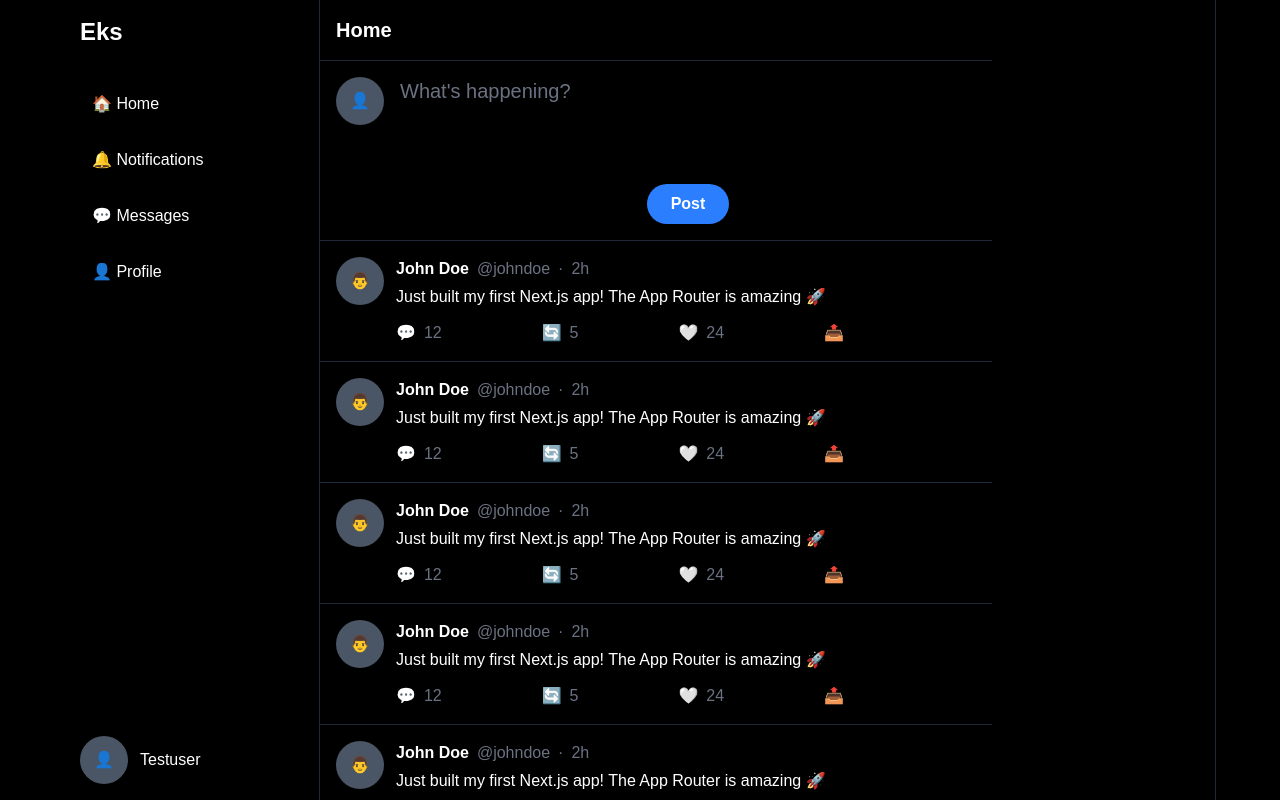
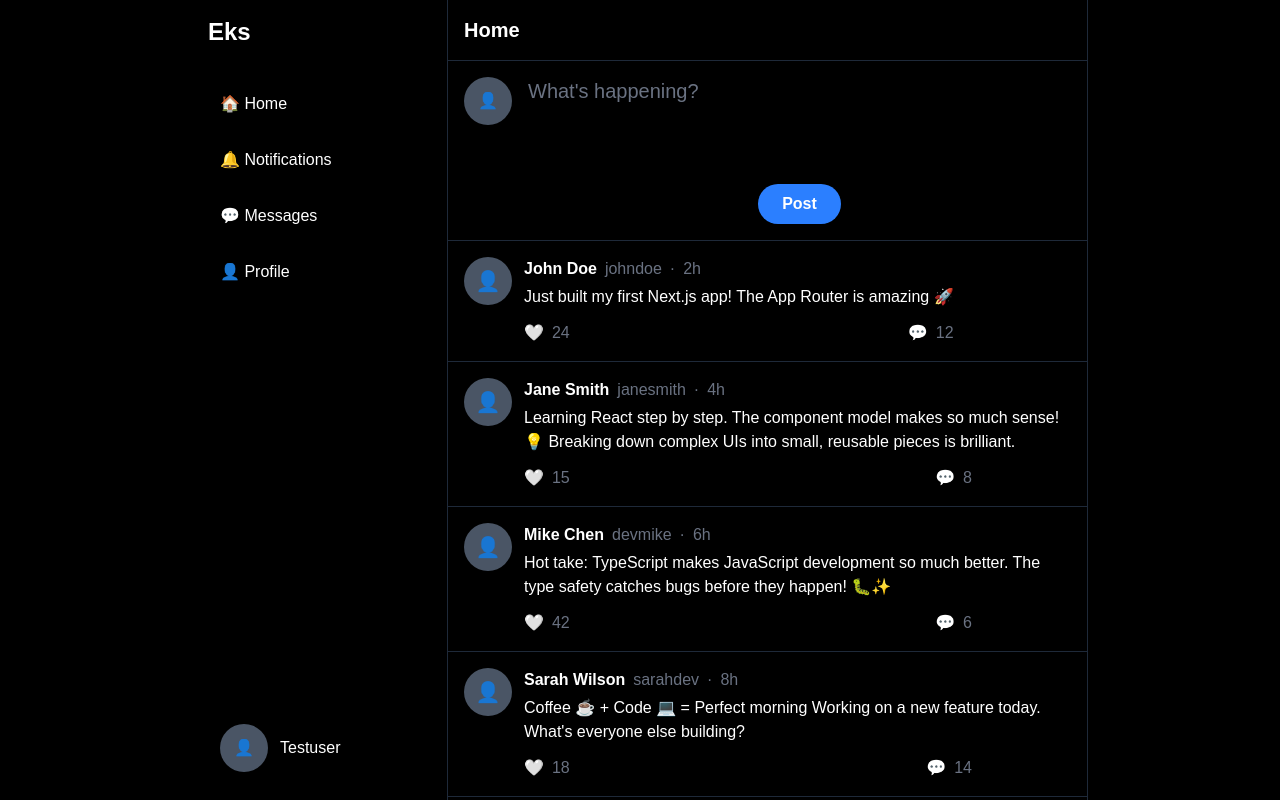
Before and after one commit to espeniv/eks, a Next.js app: page /home in a window 1280 px wide. Shown: the top 800 px of the page. Built offline with nearby package versions, Linux system fonts and the light colour scheme.

Commit message:
Started proper implementation of posts and users using props rather than dummy data

```diff
--- a/src/app/(main)/home/page.tsx
+++ b/src/app/(main)/home/page.tsx
@@ -1,19 +1,75 @@
 import { PostCreator } from "@/components/post-creator";
 import { PostCard } from "@/components/post-card";
+import { Post } from "@/lib/types";
 
 export default function HomePage() {
+  //Dummy data for now
+  const samplePosts: Post[] = [
+    {
+      id: "1",
+      content: "Just built my first Next.js app! The App Router is amazing 🚀",
+      author: {
+        id: "user1",
+        username: "johndoe",
+        displayName: "John Doe",
+        avatar: undefined,
+      },
+      likes: 24,
+      replies: 12,
+      createdAt: "2h",
+    },
+    {
+      id: "2",
+      content:
+        "Learning React step by step. The component model makes so much sense! 💡\n\nBreaking down complex UIs into small, reusable pieces is brilliant.",
+      author: {
+        id: "user2",
+        username: "janesmith",
+        displayName: "Jane Smith",
+        avatar: undefined,
+      },
+      likes: 15,
+      replies: 8,
+      createdAt: "4h",
+    },
+    {
+      id: "3",
+      content:
+        "Hot take: TypeScript makes JavaScript development so much better. The type safety catches bugs before they happen! 🐛✨",
+      author: {
+        id: "user3",
+        username: "devmike",
+        displayName: "Mike Chen",
+        avatar: undefined,
+      },
+      likes: 42,
+      replies: 6,
+      createdAt: "6h",
+    },
+    {
+      id: "4",
+      content:
+        "Coffee ☕ + Code 💻 = Perfect morning\n\nWorking on a new feature today. What's everyone else building?",
+      author: {
+        id: "user4",
+        username: "sarahdev",
+        displayName: "Sarah Wilson",
+        avatar: undefined,
+      },
+      likes: 18,
+      replies: 14,
+      createdAt: "8h",
+    },
+  ];
   return (
     <div className="max-w-2xl">
       <div className="border-b border-gray-800 p-4 sticky top-0 bg-black">
         <h1 className="text-xl font-bold">Home</h1>
       </div>
       <PostCreator />
-      <PostCard />
-      <PostCard />
-      <PostCard />
-      <PostCard />
-      <PostCard />
-      <PostCard />
+      {samplePosts.map((post) => (
+        <PostCard key={post.id} post={post} />
+      ))}
     </div>
   );
 }
--- a/src/app/(main)/layout.tsx
+++ b/src/app/(main)/layout.tsx
@@ -7,7 +7,7 @@ export default function MainLayout({
 }) {
   return (
     <div className="min-h-screen bg-black text-white">
-      <div className="max-w-6xl mx-auto flex">
+      <div className="max-w-4xl mx-auto flex">
         <Sidebar profileId="testuser" />
         <main className="flex-1 border-r border-gray-800">{children}</main>
       </div>
--- a/src/app/(main)/post/[id]/page.tsx
+++ b/src/app/(main)/post/[id]/page.tsx
@@ -1,7 +1,99 @@
-export default function PostPage({ params }: { params: { postId: string } }) {
+import { PostCard } from "@/components/post-card";
+import { Post } from "@/lib/types";
+
+//Temp until data fetching ig properly implemented
+function getPostById(id: string): Post {
+  const samplePosts: { [key: string]: Post } = {
+    "1": {
+      id: "1",
+      content:
+        "Just built my first Next.js app! The App Router is amazing 🚀\n\nThe way it handles routing and layouts is so clean.",
+      author: {
+        id: "user1",
+        username: "johndoe",
+        displayName: "John Doe",
+        avatar: undefined,
+      },
+      likes: 27,
+      replies: 15,
+      createdAt: "2h",
+    },
+    "2": {
+      id: "2",
+      content:
+        "Learning React step by step. The component model makes so much sense! 💡",
+      author: {
+        id: "user2",
+        username: "janesmith",
+        displayName: "Jane Smith",
+        avatar: undefined,
+      },
+      likes: 18,
+      replies: 9,
+      createdAt: "4h",
+    },
+    "3": {
+      id: "3",
+      content:
+        "Hot take: TypeScript makes JavaScript development so much better. The type safety catches bugs before they happen! 🐛✨",
+      author: {
+        id: "user3",
+        username: "devmike",
+        displayName: "Mike Chen",
+        avatar: undefined,
+      },
+      likes: 42,
+      replies: 6,
+      createdAt: "6h",
+    },
+  };
+
   return (
-    <div>
-      <h1>Profile: {params.postId}</h1>
+    samplePosts[id] || {
+      id: id,
+      content: `Post ${id} not found or has been deleted.`,
+      author: {
+        id: "unknown",
+        username: "unknown",
+        displayName: "Unknown User",
+        avatar: undefined,
+      },
+      likes: 0,
+      replies: 0,
+      createdAt: "unknown",
+    }
+  );
+}
+
+export default function PostPage({ params }: { params: { id: string } }) {
+  const post = getPostById(params.id);
+  return (
+    <div className="max-w-2xl">
+      <PostCard post={post} />
+
+      <div className="p-4">
+        <div className="border-b border-gray-800 pb-4 mb-4 -mx-4 scroll-px-44">
+          <h2 className="text-lg font-bold">Replies</h2>
+        </div>
+
+        {/* Dummy data for now */}
+        <div className="space-y-4">
+          <div className="flex space-x-3">
+            <div className="w-10 h-10 bg-gray-600 rounded-full flex items-center justify-center">
+              👤
+            </div>
+            <div className="flex-1">
+              <div className="flex items-center space-x-2">
+                <span className="font-bold">Alice Johnson</span>
+                <span className="text-gray-500">@alicej</span>
+                <span className="text-gray-500">·</span>
+                <span className="text-gray-500">1h</span>
+              </div>
+              <p className="mt-1">This is so helpful! Thanks for sharing 👍</p>
+            </div>
+          </div>
+        </div>
+      </div>
     </div>
   );
 }
--- a/src/components/post-card.tsx
+++ b/src/components/post-card.tsx
@@ -1,39 +1,49 @@
-export function PostCard() {
+import { Post } from "@/lib/types";
+import Image from "next/image";
+import Link from "next/link";
+
+interface PostCardProps {
+  post: Post;
+}
+
+export function PostCard({ post }: PostCardProps) {
   return (
     <div className="border-b border-gray-800 p-4 hover:bg-gray-950 cursor-pointer">
       <div className="flex space-x-3">
+        <Link href={`profile/${post.author.id}`}>
           <div className="w-12 h-12 bg-gray-600 rounded-full flex items-center justify-center">
-          👨
+            {post.author.avatar ? (
+              <Image
+                src={post.author.avatar}
+                alt={post.author.displayName}
+                className="w-full h-full rounded-full object-cover"
+              />
+            ) : (
+              <span className="text-xl">👤</span>
+            )}
           </div>
+        </Link>
+        <Link href={`/post/${post.id}`}>
           <div className="flex-1">
             <div className="flex items-center space-x-2">
-            <span className="font-bold">John Doe</span>
-            <span className="text-gray-500">@johndoe</span>
+              <span className="font-bold">{post.author.displayName}</span>
+              <span className="text-gray-500">{post.author.username}</span>
               <span className="text-gray-500">·</span>
-            <span className="text-gray-500">2h</span>
+              <span className="text-gray-500">{post.createdAt}</span>
             </div>
-          <p className="mt-1">
-            Just built my first Next.js app! The App Router is amazing 🚀
-          </p>
-
+            <p className="mt-1">{post.content}</p>
             <div className="flex justify-between max-w-md mt-3 text-gray-500">
+              <button className="flex items-center space-x-2 hover:text-red-400">
+                <span>🤍</span>
+                <span>{post.likes}</span>
+              </button>
               <button className="flex items-center space-x-2 hover:text-blue-400">
                 <span>💬</span>
-              <span>12</span>
-            </button>
-            <button className="flex items-center space-x-2 hover:text-green-400">
-              <span>🔄</span>
-              <span>5</span>
-            </button>
-            <button className="flex items-center space-x-2 hover:text-red-400">
-              <span>🤍</span>
-              <span>24</span>
-            </button>
-            <button className="hover:text-blue-400">
-              <span>📤</span>
+                <span>{post.replies}</span>
               </button>
             </div>
           </div>
+        </Link>
       </div>
     </div>
   );
--- a/src/components/profile-selector.tsx
+++ b/src/components/profile-selector.tsx
@@ -3,7 +3,7 @@ import Link from "next/link";
 export function ProfileSelector(props: { profileId: string }) {
   return (
     <Link href={`/profile/${props.profileId}`}>
-      <div className="flex items-center">
+      <div className="flex items-center block p-3 rounded-full hover:bg-gray-900">
         <div className="w-12 h-12 bg-gray-600 rounded-full flex items-center justify-center">
           👤
         </div>
--- /dev/null
+++ b/src/lib/types.ts
@@ -0,0 +1,15 @@
+export interface User {
+  id: string;
+  username: string;
+  displayName: string;
+  avatar?: string;
+}
+
+export interface Post {
+  id: string;
+  content: string;
+  author: User;
+  likes: number;
+  replies: number;
+  createdAt: string;
+}
```
Lines whose indentation alone changed are shown as unchanged.
